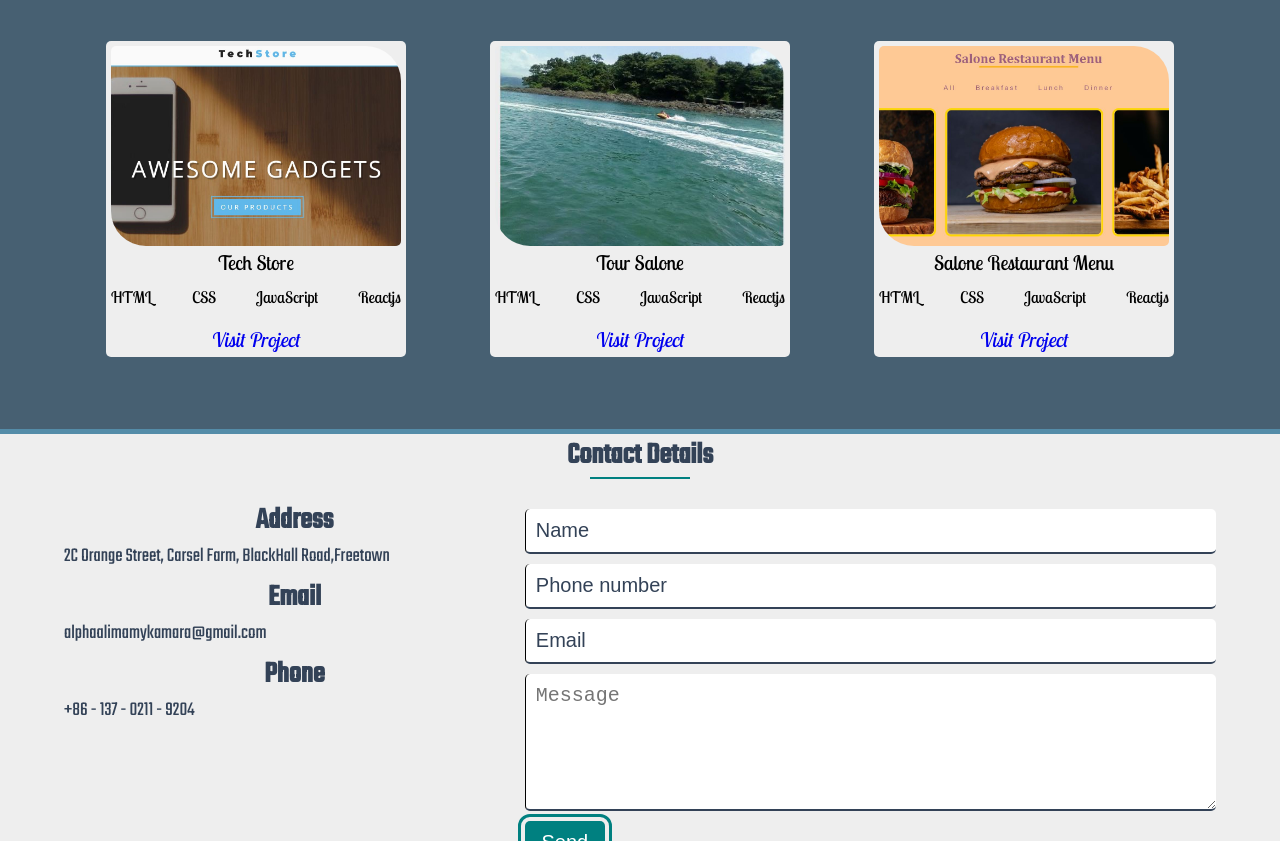
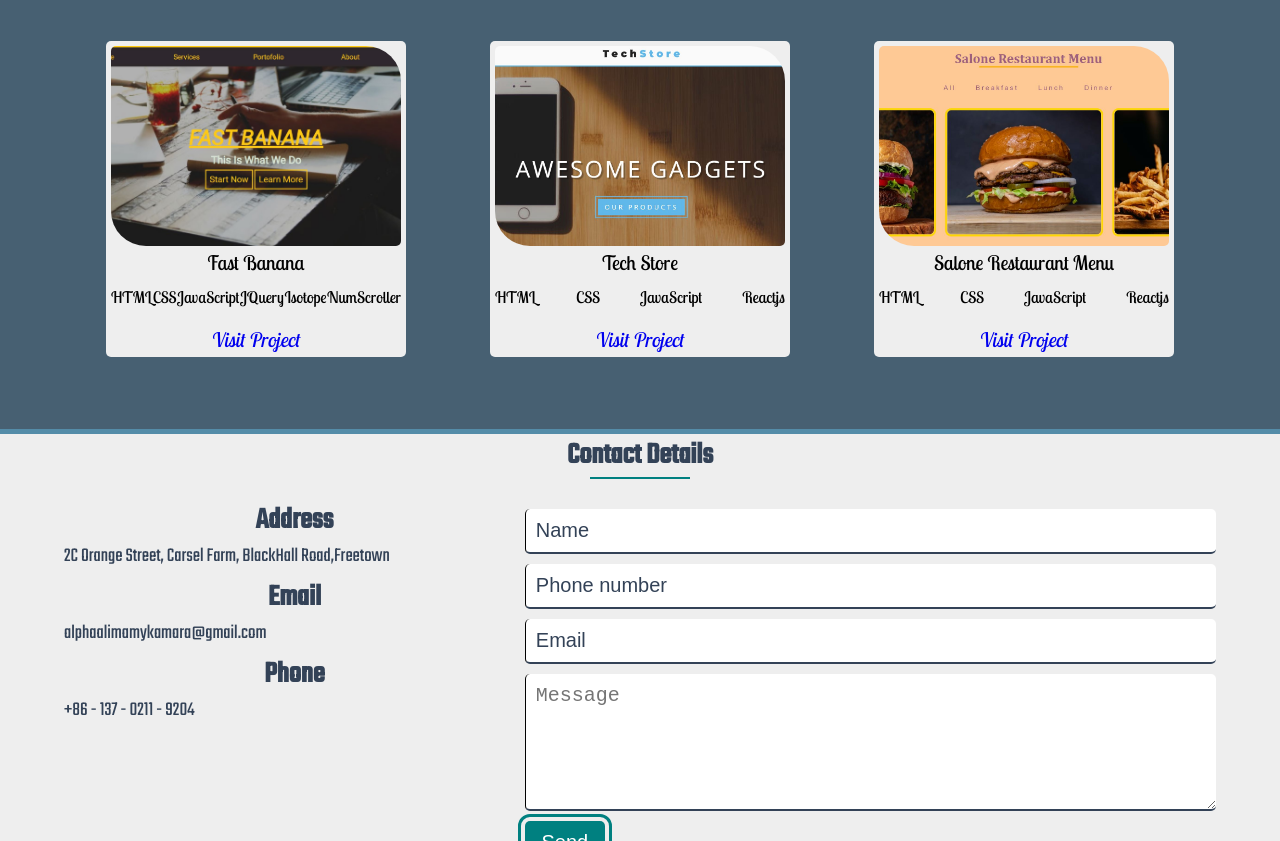
Before and after one commit to Alphaalimamy/simple-code-technologies, a plain HTML site: page index.html in a window 1280 px wide. Shown: the part 2379-3220 px from the top of the page. Drawn offline with nearby package versions, Linux system fonts and the light colour scheme.

Commit message:
fast banana

```diff
--- a/index.html
+++ b/index.html
@@ -215,6 +215,24 @@
           </div>
 
           <div class="details">
+            <img src="./images/fast-banana.JPG" alt="" class="img" />
+            <p class="project-title">Fast Banana</p>
+            <div class="project-tech">
+              <p>HTML</p>
+              <p>CSS</p>
+              <p>JavaScript</p>
+              <p>JQuery</p>
+              <p>Isotope</p>
+              <p>NumScroller</p>
+            </div>
+            <div class="project-link">
+              <a href="https://fast-banana.netlify.app/" target="_blank"
+                >Visit Project</a
+              >
+            </div>
+          </div>
+
+          <div class="details">
             <img src="./images/tech-store.JPG" alt="" class="img" />
             <p class="project-title">Tech Store</p>
             <div class="project-tech">
@@ -230,21 +248,7 @@
             </div>
           </div>
 
-          <div class="details">
-            <img src="./images/tour-salone.JPG" alt="" class="img" />
-            <p class="project-title">Tour Salone</p>
-            <div class="project-tech">
-              <p>HTML</p>
-              <p>CSS</p>
-              <p>JavaScript</p>
-              <p>Reactjs</p>
-            </div>
-            <div class="project-link">
-              <a href="https://tour-salone.netlify.app/" target="_blank"
-                >Visit Project</a
-              >
-            </div>
-          </div>
+
 
           <div class="details">
             <img src="./images/salone-restaurant.JPG" alt="" class="img" />
```
Also changed, not shown: images/fast-banana.JPG (added), images/rest_API.JPG (added).
